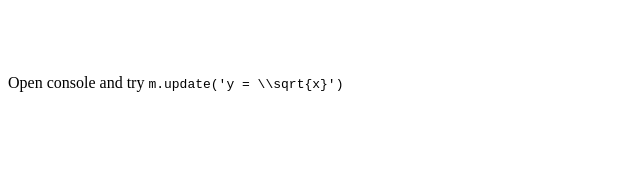
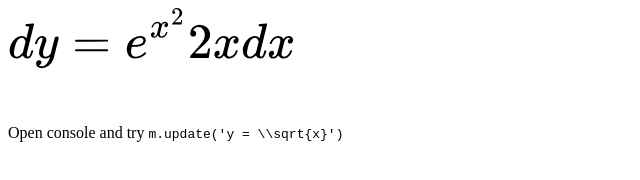
Before and after one commit to yzITI/mjx-svg, a website built with Vite: page index.html in a window 1280 px wide. Shown: the whole page, without its empty margins (0-640 px from the left). Built offline with nearby package versions, Linux system fonts and the light colour scheme.

Commit message:
complete decouple the algorithm

```diff
--- a/index.html
+++ b/index.html
@@ -7,7 +7,7 @@
   <script type="text/javascript" src="https://cdn.jsdelivr.net/npm/mathjax@3/es5/tex-svg.js"></script>
 </head>
 <body>
-  <div style="min-height: 50px;">
+  <div style="min-height: 100px;">
     <div id="mjx-svg"></div>
   </div>
   <p>Open console and try <code>m.update('y = \\sqrt{x}')</code></p>
--- a/package.json
+++ b/package.json
@@ -1,6 +1,6 @@
 {
   "name": "mjx-svg",
-  "version": "0.0.3",
+  "version": "0.0.5",
   "scripts": {
     "dev": "vite",
     "build": "vite build",
--- a/src/mjx-svg.js
+++ b/src/mjx-svg.js
@@ -16,7 +16,7 @@ function parseAST (node, res) {
   }
   if (n.name == 'use') {
     n.type = attr('xlink:href').replace(/#MJX-\d*?-/, '')
-    n.attributes = { pathId: res.type }
+    n.attributes = { pathId: n.type }
   }
   if (n.name == 'g') {
     n.mml = attr('data-mml-node')
@@ -47,6 +47,32 @@ function parseLeaves (id, AST, leaves, transform = [0, 0, 1]) {
   for (const c of node.children) parseLeaves(c, AST, leaves, newTransform)
 }
 
+function createElement (leaf, options, paths) {
+  if (leaf.name == 'use') {
+    leaf.element = document.createElementNS("http://www.w3.org/2000/svg", 'path')
+  }
+  if (leaf.name == 'rect') {
+    leaf.element = document.createElementNS("http://www.w3.org/2000/svg", 'rect')
+  }
+  leaf.element.style.transition = options.transition
+  leaf.element.style.opacity = 0
+  setTimeout(() => { leaf.element.style.opacity = 1 }, options.createDelay)
+  updateElement(leaf, paths)
+}
+
+function updateElement (leaf, paths) {
+  if (leaf.name == 'use') {
+    leaf.element.style.d = `path("${paths[leaf.attributes.pathId]}")`
+  }
+  if (leaf.name == 'rect') {
+    leaf.element.style.width = leaf.attributes.width + 'px'
+    leaf.element.style.height = leaf.attributes.height + 'px'
+    leaf.element.style.x = leaf.attributes.x + 'px'
+    leaf.element.style.y = leaf.attributes.y + 'px'
+  }
+  leaf.element.style.transform = `translate(${leaf.transform[0]}px, ${leaf.transform[1]}px) scale(${leaf.transform[2]})`
+}
+
 export default class {
   constructor (el, options = {}) {
     this.options = {
@@ -62,8 +88,8 @@ export default class {
     const w = this.svg.attributes.width.value, h = this.svg.attributes.height.value
     this.svg.removeAttribute('width')
     this.svg.removeAttribute('height')
-    this.svg.style.width = w
-    this.svg.style.height = h
+    this.svg.style.width = `calc(${this.options.scale} * ${w})`
+    this.svg.style.height = `calc(${this.options.scale} * ${h})`
     this.svg.style.overflow = 'visible'
     // remove rubbish
     this.svg.removeChild(this.svg.firstChild)
@@ -72,8 +98,9 @@ export default class {
   }
   async update (tex) {
     const svg = this.getSVG(tex), root = svg.children[1]
-    this.svg.style.width = svg.attributes.width.value
-    this.svg.style.height = svg.attributes.height.value
+    const w = svg.attributes.width.value, h = svg.attributes.height.value
+    this.svg.style.width = `calc(${this.options.scale} * ${w})`
+    this.svg.style.height = `calc(${this.options.scale} * ${h})`
     this.svg.style.verticalAlign = svg.style.verticalAlign
     this.svg.setAttribute('viewBox', svg.attributes.viewBox.value)
 
@@ -81,67 +108,50 @@ export default class {
     const AST = {}, leaves = {} // new AST and leaves
     const rootId = parseAST(root.children[0], AST)
     parseLeaves(rootId, AST, leaves)
-
-    this.render(AST, leaves)
-
+    this.diff(AST, leaves)
+    this.render(leaves)
     this.AST = AST
   }
   getSVG (tex) {
     return MathJax.tex2svg(tex, { scale: 3 }).children[0]
   }
-  updateElement (leaf) {
-    if (leaf.name == 'use') {
-      leaf.element.style.d = `path("${this.paths[leaf.attributes.pathId]}")`
+  diff (AST, leaves) {
+    const types = {}
+    for (const id in this.leaves) {
+      const l = this.leaves[id]
+      if (!types[l.type]) types[l.type] = []
+      types[l.type].push(id)
     }
-    if (leaf.name == 'rect') {
-      leaf.element.style.width = leaf.attributes.width + 'px'
-      leaf.element.style.height = leaf.attributes.height + 'px'
-      leaf.element.style.x = leaf.attributes.x + 'px'
-      leaf.element.style.y = leaf.attributes.y + 'px'
+    for (const id in leaves) {
+      const l = leaves[id]
+      if (types[l.type] && types[l.type].length) l.map = types[l.type].shift()
     }
-    leaf.element.style.transform = `translate(${leaf.transform[0]}px, ${leaf.transform[1]}px) scale(${leaf.transform[2]})`
   }
-  createElement (leaf) {
-    if (leaf.name == 'use') {
-      leaf.element = document.createElementNS("http://www.w3.org/2000/svg", 'path')
-    }
-    if (leaf.name == 'rect') {
-      leaf.element = document.createElementNS("http://www.w3.org/2000/svg", 'rect')
-    }
-    leaf.element.style.transition = this.options.transition
-    leaf.element.style.opacity = 0
-    setTimeout(() => { leaf.element.style.opacity = 1 }, this.options.createDelay)
-    this.updateElement(leaf)
-  }
-  render (AST, leaves) {
-    const types = {}
-    // get types of old leaves
-    for (const l of this.leaves) {
-      if (!types[l.type]) types[l.type] = []
-      types[l.type].push(l)
-      l.deprecating = true
-    }
-    // loop over new leaves
-    for (const l of leaves) {
-      if (types[l.type] && types[l.type].length) { // reuse
-        const leaf = types[l.type].shift()
-        leaf.deprecating = false
+  render (leaves) {
+    const generation = serial()
+    for (const id in leaves) {
+      const l = leaves[id]
+      if (l.map) { // reuse
+        const leaf = this.leaves[l.map]
+        leaf.transform = l.transform
         leaf.attributes = l.attributes
-        leaf.transform = l.transform
-        this.updateElement(leaf)
-      } else { // create new leaf
-        this.createElement(l)
-        this.leaves.push(l)
+        leaf.generation = generation
+        updateElement(leaf, this.paths)
+      } else { // create new
+        createElement(l, this.options, this.paths)
+        l.generation = generation
+        this.leaves[id] = l
         this.svg.firstChild.appendChild(l.element)
       }
     }
-    // remove deprecated
-    for (const l of this.leaves) {
-      if (l.deprecating) {
+    // remove old
+    for (const id in this.leaves) {
+      const l = this.leaves[id]
+      if (l.generation != generation) {
         l.element.style.opacity = 0
         setTimeout(() => { this.svg.firstChild.removeChild(l.element) }, this.options.removeDelay)
+        delete this.leaves[id]
       }
     }
-    this.leaves = this.leaves.filter(x => !x.deprecating)
   }
 }
```
Also changed, not shown: README.md.
